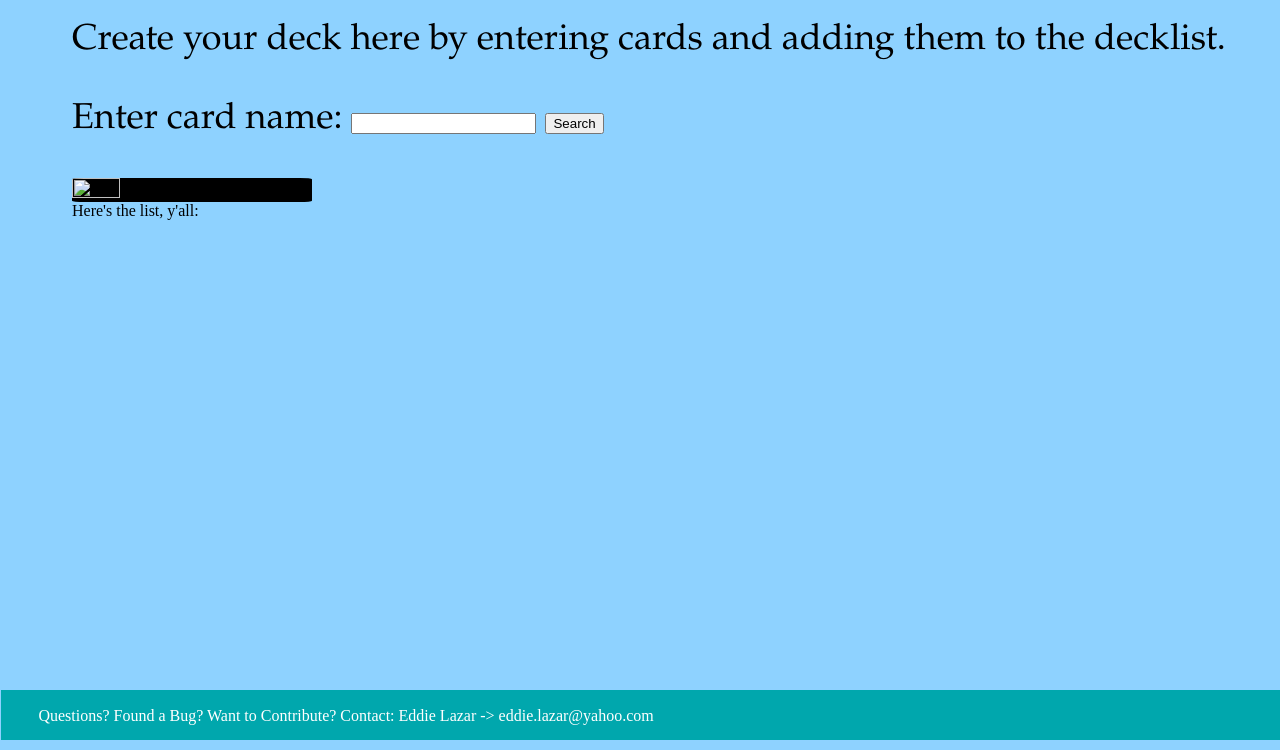
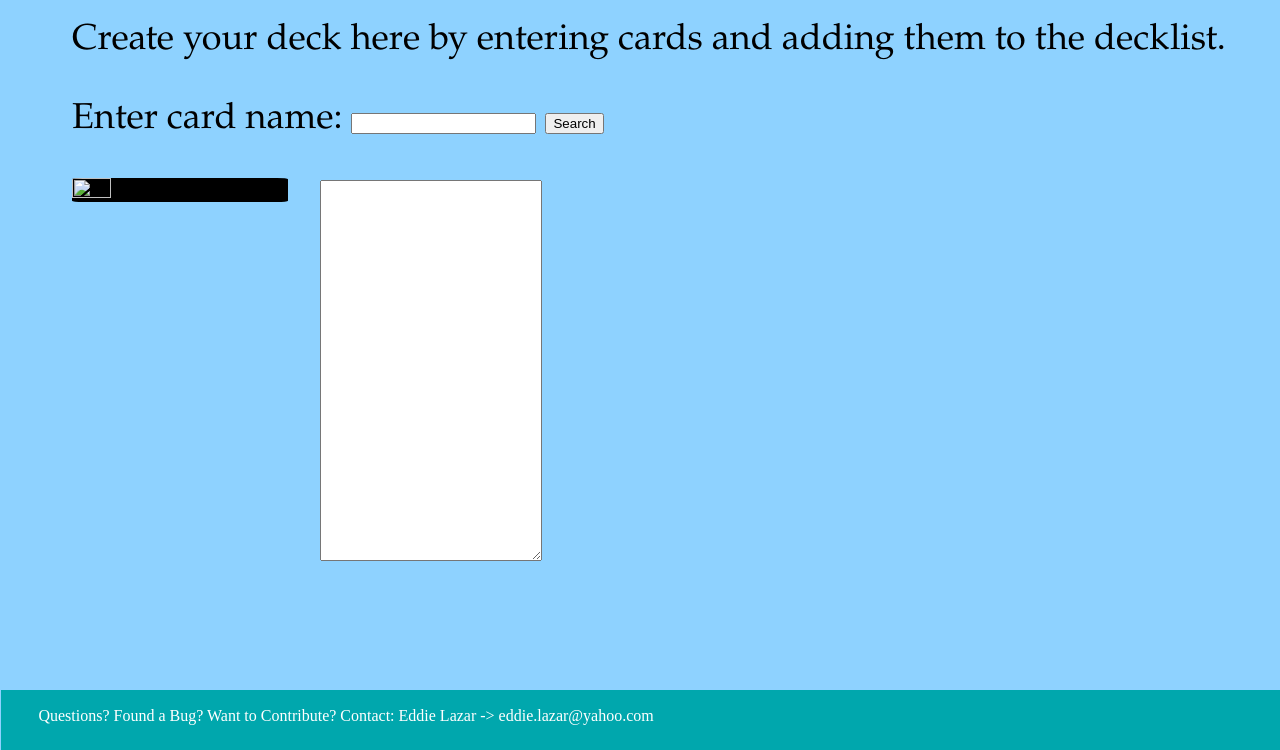
Before and after one commit to lazarchitect/Deckerator, a Flask app: page /newdeck in a window 1280 px wide; the page is wider, and only the part inside the window is pictured. Shown: the part 60-810 px from the top of that part. Run offline with Flask 2, Linux system fonts and the light colour scheme; parts of the project's set-up code (start-up, migrations or seed data) failed here and were passed over.

Commit message:
decklist works, now to add save button and sql stuff

```diff
--- a/static/style.css
+++ b/static/style.css
@@ -50,7 +50,7 @@ footer{
 	background-color: #00A7AD;
 	width: 104%;
 	height: 60px;
-	position: fixed;
+	position: absolute;
 	bottom: -10px;
 	left: 1px;
 }
@@ -133,6 +133,12 @@ FOR HOMEPAGE
 FOR NEWDECK
 */
 
+#decklistzone{
+	position: absolute;
+	top: 30%;
+	left: 25%;
+}
+
 #decklist{
-	position: absolute;
+	overflow: auto;
 }
--- a/templates/newdeck.html
+++ b/templates/newdeck.html
@@ -33,13 +33,14 @@
 				var obj = JSON.parse(response);
 				imageURL = obj.image_uris.normal;
 				document.getElementById('cardspot').setAttribute("src", imageURL);
+				document.getElementById('cardtext').innerText = "Click on the card to add it to your deck.";
 				document.getElementById('cardspot').setAttribute("onclick", "addToList(\"" + cardName+ "\")");
 			}
 		}
 
 
 		function addToList(cardName){
-			document.getElementById("decklist").innerHTML += cardName;
+			document.getElementById("decklist").innerHTML += cardName + "\n";
 		}
 
 
@@ -55,14 +56,14 @@
 	</div>
 
 	<div>
-		<img src="" id="cardspot" style="background-color: black; width: 20%; height: 40%; border-radius: 5%;">
+		<div id="cardtext"></div>
+		<img src="" id="cardspot" style="background-color: black; width: 18%; height: 36%; border-radius: 5%;">
 	</div>
 
 
-	<div id="decklist">
-		Here's the list, y'all:
-
-	</div>
+	<span id="decklistzone">
+		<textarea rows=25 cols=25 id="decklist"></textarea>
+	</span>
 
 	<!-- text box to type in cards for scryfall -->
 	<!-- when cards appear, click to add to deck -->
```
